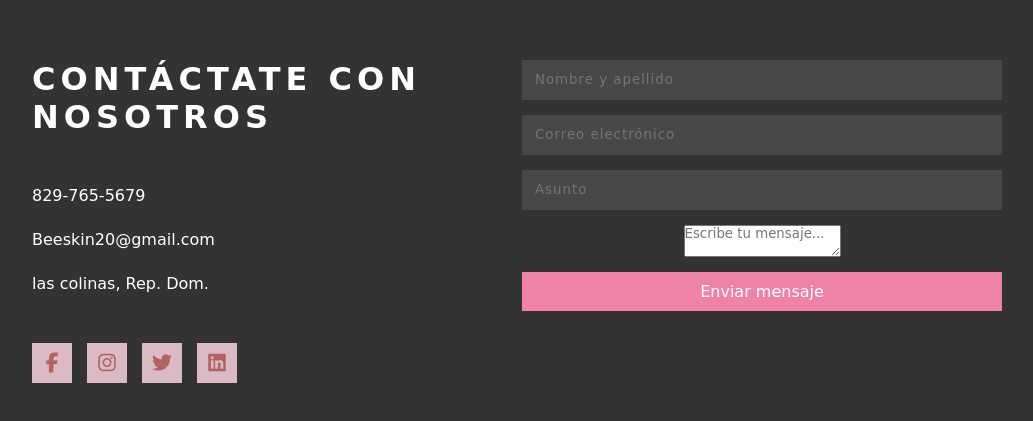
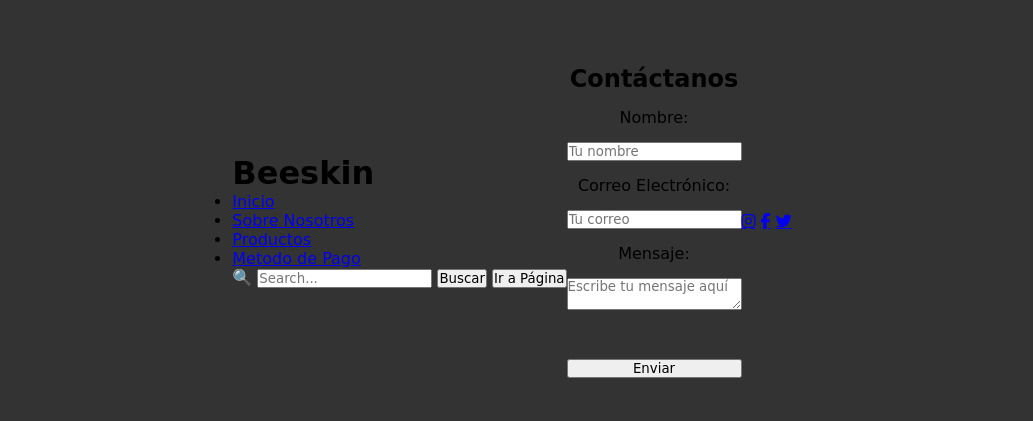
Before and after one commit to kmcastr/kmcastr.githhub.jo, a plain HTML site: page contacto.html in a window 1280 px wide. Shown: the part 179-600 px from the top of the page, without its empty margins (128-1161 px from the left). Drawn offline with Linux system fonts and the light colour scheme.

Commit message:
Add files via upload

```diff
--- a/contacto.html
+++ b/contacto.html
@@ -5,41 +5,60 @@
     <meta name="viewport" content="width=device-width, initial-scale=1.0">
     <title>Contactanos Beeskin</title>
     <link rel="stylesheet" href="contacto.css">
-    <link rel="stylesheet" href="Beeskin.html">
     <script src="https://kit.fontawesome.com/b408879b64.js" crossorigin="anonymous"></script>
+    <link rel="stylesheet" href="contacto.css">
+</head>
 </head>
 <body>
-    <div class="container">
-        <div class="box-info">
-            <h1>CONTÁCTATE CON NOSOTROS</h1>
-            <div class="info">
-                <p> 829-765-5679</p>
-                <p> Beeskin20@gmail.com</p>
-                <p>las colinas, Rep. Dom.</p>
-            </div>
-            <div class="links">
-                <a href=><i class="fa-brands fa-facebook-f"></i></a>
-                <a href=><i class="fa-brands fa-instagram"></i></a>
-                <a href=><i class="fa-brands fa-twitter"></i></a>
-                <a href=><i class="fa-brands fa-linkedin"></i></a>
-            </div>
+</div>
+<header>
+    <h1>Beeskin</h1>
+    <nav class="menu">
+        <ul>
+            <li><a href="beeskin.html">Inicio</a></li>
+            <li><a href="Sobrenosotros.html">Sobre Nosotros</a></li>
+            <li> <a href="Productos.html">Productos</a></li>
+            <li><a href="metodo.html">Metodo de Pago</a></li>
+
+        </ul>
+    </nav>
+    <div class="wrap">
+        <div class="search">
+          <span class="search-icon" onclick="toggleSearch()">🔍</span>
+          <input type="text" id="search-input" class="searchTerm" placeholder="Search...">
+          <button onclick="search()">Buscar</button>
+          <button onclick="redirectToPage()">Ir a Página</button>
         </div>
-        <form>
-            <div class="input-box">
-                <input type="text" placeholder="Nombre y apellido" required>
+      </div>
+      <div id="autocomplete-box"></div>
+      <script src="script.js"></script>
 
-            </div>
-            <div class="input-box">
-                <input type="email" required placeholder="Correo electrónico">
-            </div>
-            <div class="input-box">
-                <input type="text" placeholder="Asunto">
-            </div>
-            <div class="input-box">
-                <textarea placeholder="Escribe tu mensaje..."></textarea>
-            </div>
-            <button type="submit">Enviar mensaje</button>
-        </form>
-    </div>
+</header>
+<main>
+<div class="contenedor-formulario">
+    <form class="formulario-contacto">
+      <form action="https://formsubmit.co/karinamariangycastromercedes@gmail.com" method="POST">
+        <h2>Contáctanos</h2>
+        <label for="nombre">Nombre:</label>
+        <input type="text" id="nombre" name="nombre" placeholder="Tu nombre" required>
+
+        <label for="correo">Correo Electrónico:</label>
+        <input type="email" id="correo" name="correo" placeholder="Tu correo" required>
+
+        <label for="mensaje">Mensaje:</label>
+        <textarea id="mensaje" name="mensaje" placeholder="Escribe tu mensaje aquí" required></textarea>
+
+        <br>
+    <input class="btn" type="submit" value="Enviar">
+
+    </form>
+   </div>
+ </main>
+
+ <div class="social-icons">
+    <a href="https://www.instagram.com" target="_blank" class="fa fa-instagram"></a>
+    <a href="https://www.facebook.com" target="_blank" class="fa fa-facebook"></a>
+    <a href="https://twitter.com" target="_blank" class="fa fa-twitter"></a>
+  </div>
+
 </body>
-</html>
```
